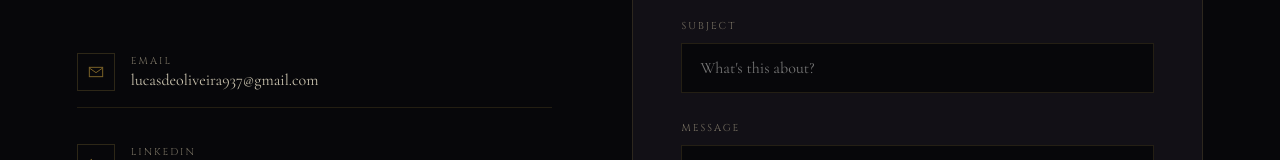
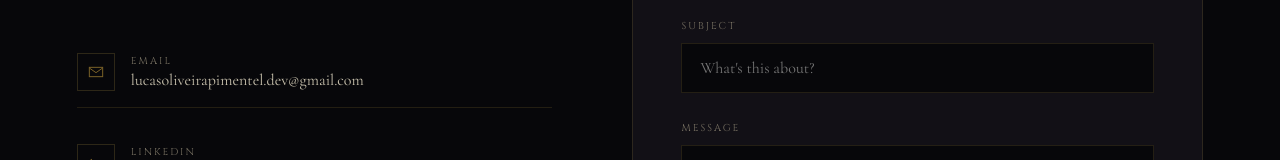
Before and after one commit to ilucasoliveira/portfolio, a React (Vite) app: page / in a window 1280 px wide. Shown: the part 5116-5276 px from the top of the page. Built offline with nearby package versions, Linux system fonts and the light colour scheme; no server answers.

Commit message:
feat: add public resume in english and portuguese

```diff
--- a/src/components/Contact.jsx
+++ b/src/components/Contact.jsx
@@ -86,7 +86,7 @@ function Contact() {
               <div>
                 <div className="contact__link-label">Email</div>
                 <div className="contact__link-value">
-                  lucasdeoliveira937@gmail.com
+                  lucasoliveirapimentel.dev@gmail.com
                 </div>
               </div>
             </a>
```
Also changed, not shown: 2 other files (tests, documents, lock files or other folders).
